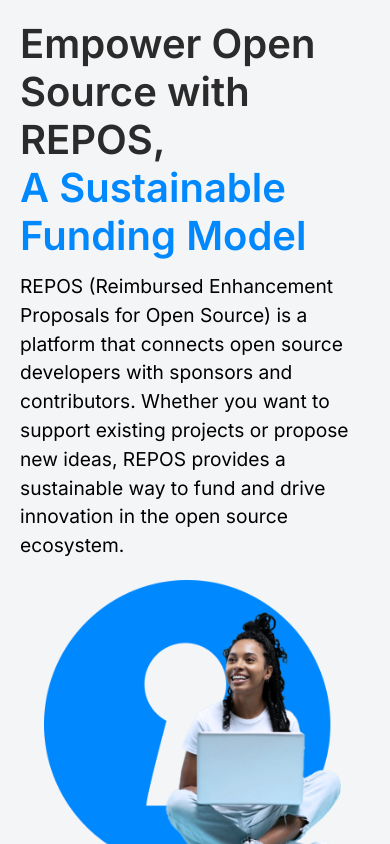
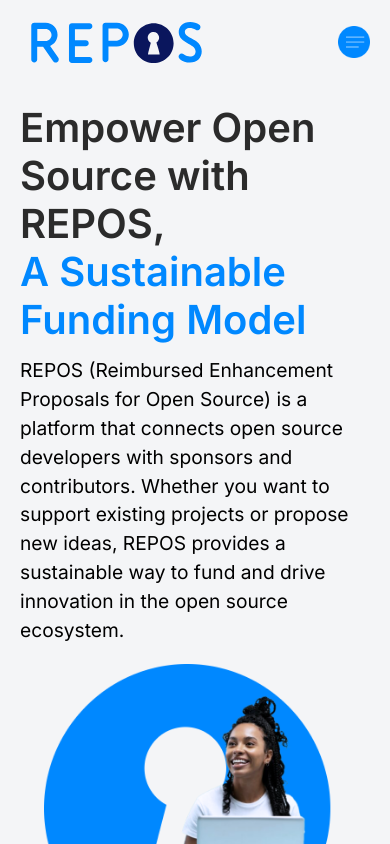
Before and after one commit to openteamsinc/repos, a Next.js app: page / in a window 390 px wide. Shown: the top 844 px of the page. Built offline with nearby package versions, Linux system fonts and the light colour scheme.

Commit message:
Added Navbar

```diff
--- a/src/app/layout.tsx
+++ b/src/app/layout.tsx
@@ -1,6 +1,7 @@
 import type { Metadata } from "next";
 import { Inter } from "next/font/google";
 import "./globals.css";
+import Navbar from "@/components/Navbar";
 
 const inter = Inter({ subsets: ["latin"] });
 
@@ -16,7 +17,10 @@
 }>) {
   return (
     <html lang="en">
-      <body className={inter.className}>{children}</body>
+      <body className={inter.className}>
+        <Navbar />
+        {children}
+      </body>
     </html>
   );
 }
--- /dev/null
+++ b/src/components/MobileDrawer.tsx
@@ -0,0 +1,49 @@
+"use client"
+
+import React from "react"
+import { AiFillCloseSquare } from "react-icons/ai"
+import {
+    Drawer,
+    DrawerOverlay,
+    DrawerContent,
+    useDisclosure,
+} from '@chakra-ui/react'
+import Image from "next/image"
+import Link from "next/link"
+import drawerImg from '../../public/drawer.png'
+
+const MobileDrawer = () => {
+    const { isOpen, onOpen, onClose } = useDisclosure()
+
+    return (
+        <div className="xl:hidden h-full">
+            <div onClick={() => {
+                onOpen();
+            }} className='w-8 h-full flex-col-start-center relative'>
+                <Image src={drawerImg} alt="Drawer Icon" fill={true} className="w-full h-full object-contain" />
+            </div>
+            <Drawer
+                isOpen={isOpen}
+                placement='right'
+                onClose={onClose}
+                onEsc={onClose}
+            >
+                <DrawerOverlay className="bg-black bg-opacity-50" />
+                <DrawerContent className="!w-[70%] h-full flex-col-center-between bg-nav-color text-black-color ">
+                    <div className="w-full h-full">
+                        <section className="w-full h-full flex flex-col gap-10">
+                            <div className="flex-row-center-between w-full">
+                                <Link href={`/how-it-works`} onClick={onClose} className="w-full">
+                                    How It works
+                                </Link>
+                                <AiFillCloseSquare onClick={onClose} className='absolute lg:cursor-pointer top-0 left-[-40px] text-[40px] text-nav-color' />
+                            </div>
+                        </section>
+                    </div>
+                </DrawerContent>
+            </Drawer>
+        </div>
+    )
+}
+
+export default MobileDrawer
--- /dev/null
+++ b/src/components/Navbar.tsx
@@ -0,0 +1,42 @@
+"use client"
+import React from 'react';
+import Image from 'next/image';
+import logo from '../../public/logo.svg';
+import Link from 'next/link';
+import MobileDrawer from './MobileDrawer';
+import { usePathname } from 'next/navigation'
+
+
+function Navbar() {
+
+  const pathname = usePathname()
+
+  return (
+    <main className="w-full h-[10vmax] bg-nav-color lg:h-[5rem] xl:h-[5rem] 3xl:h-[8vh] lg:px-20 xl:px-44 3xl:px-60 4xl:px-72 text-black py-2 pb-2 flex-col-center-between">
+      <nav className='w-full h-20 flex-row-center-between lg:hidden px-5'>
+        <Link href={'/'} className='w-[55%] h-full relative'>
+          <Image fill={true} src={logo} alt="app logo" className='object-contain h-full w-full' />
+        </Link>
+        <div className='w-max h-full flex-row-center-center gap-5'>
+          <div className='h-full flex-row-center-center'>
+            <MobileDrawer />
+          </div>
+        </div>
+      </nav>
+      <nav className='w-full hidden lg:flex-row-center-between'>
+        <Link href={'/'} className='w-[13rem] h-10 3xl:h-16 relative'>
+          <Image fill={true} src={logo} alt="app logo" className='object-contain h-full w-max' />
+        </Link>
+        <section>
+          <ul className="flex justify-between items-center text-xs xl:text-sm 3xl:text-base">
+            {
+              !(pathname === '/how-it-works') && <Link href={"/how-it-works"} className="mx-4 cursor-pointer h-7 3xl:h-10 px-5 flex-row-center-center bgcolor-primary rounded-md text-white">How It works</Link>
+            }
+          </ul>
+        </section>
+      </nav>
+    </main>
+  )
+}
+
+export default Navbar
```
